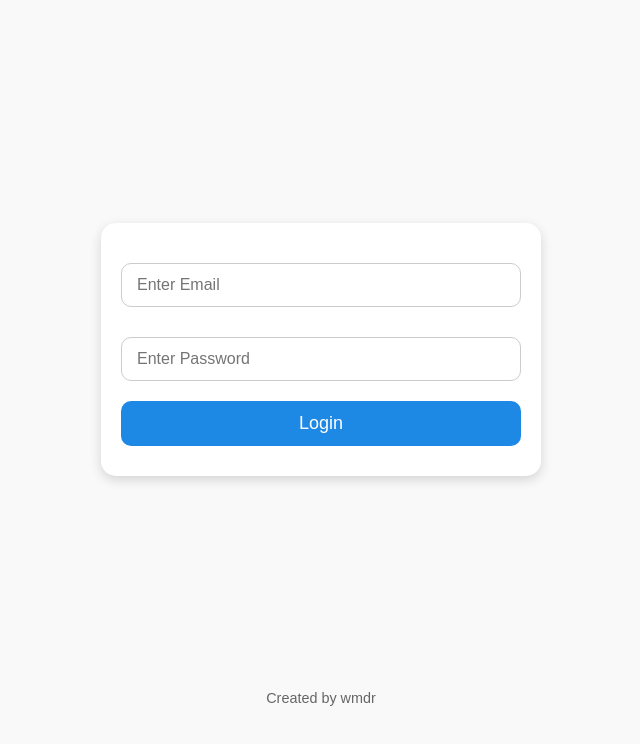
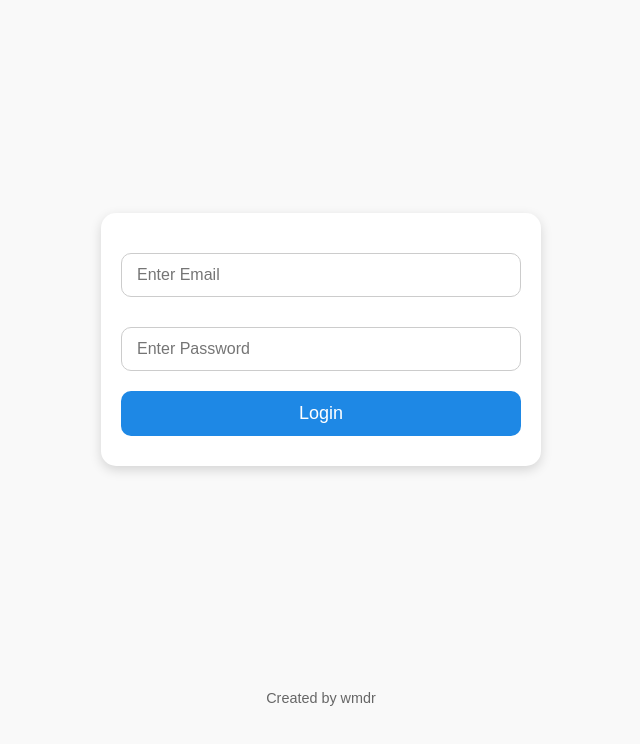
Before and after one commit to aiadwmdr/fbgh, a plain HTML site: page index.html in a window 1280 px wide. Shown: the part 84-828 px from the top of the page, without its empty margins (319-959 px from the left). After the commit the page ends 800 px from the top, so only its background shows below. Drawn offline with Linux system fonts and the light colour scheme.

Commit message:
Update index.html

```diff
--- a/index.html
+++ b/index.html
@@ -10,7 +10,7 @@
         text-align: center;
         background-color: #f9f9f9;
         margin: 0;
-      padding: 0 10px 40px;
+        padding: 0 0px 0px;
         display: flex;
         flex-direction: column;
         min-height: 100vh;
@@ -26,7 +26,7 @@
         padding: 20px;
         margin: 15px;
         border-radius: 15px;
-      box-shadow: 0 4px 10px rgba(0,0,0,0.1);
+        box-shadow: 0 4px 10px rgba(0, 0, 0, 0.1);
         width: 220px;
         vertical-align: top;
       }
@@ -52,7 +52,8 @@
       .relay-card button:hover {
         opacity: 0.8;
       }
-    #allOffBtn, #logoutBtn {
+      #allOffBtn,
+      #logoutBtn {
         max-width: 300px;
         width: 90%;
         padding: 12px 25px;
@@ -84,11 +85,11 @@
       }
       #loginForm {
         max-width: 400px;
-      margin: 80px auto 20px;
+        margin: 0px auto 0px;
         background: white;
         padding: 30px 20px;
         border-radius: 15px;
-      box-shadow: 0 4px 12px rgba(0,0,0,0.15);
+        box-shadow: 0 4px 12px rgba(0, 0, 0, 0.15);
       }
       #loginForm input {
         width: 100%;
@@ -140,7 +141,7 @@
         font-size: 0.9rem;
         color: #666;
         padding: 10px 0;
-      margin-top: 40px;
+        margin-top: 0px;
       }
   </style>
 </head>
```
Lines whose indentation alone changed are shown as unchanged.
